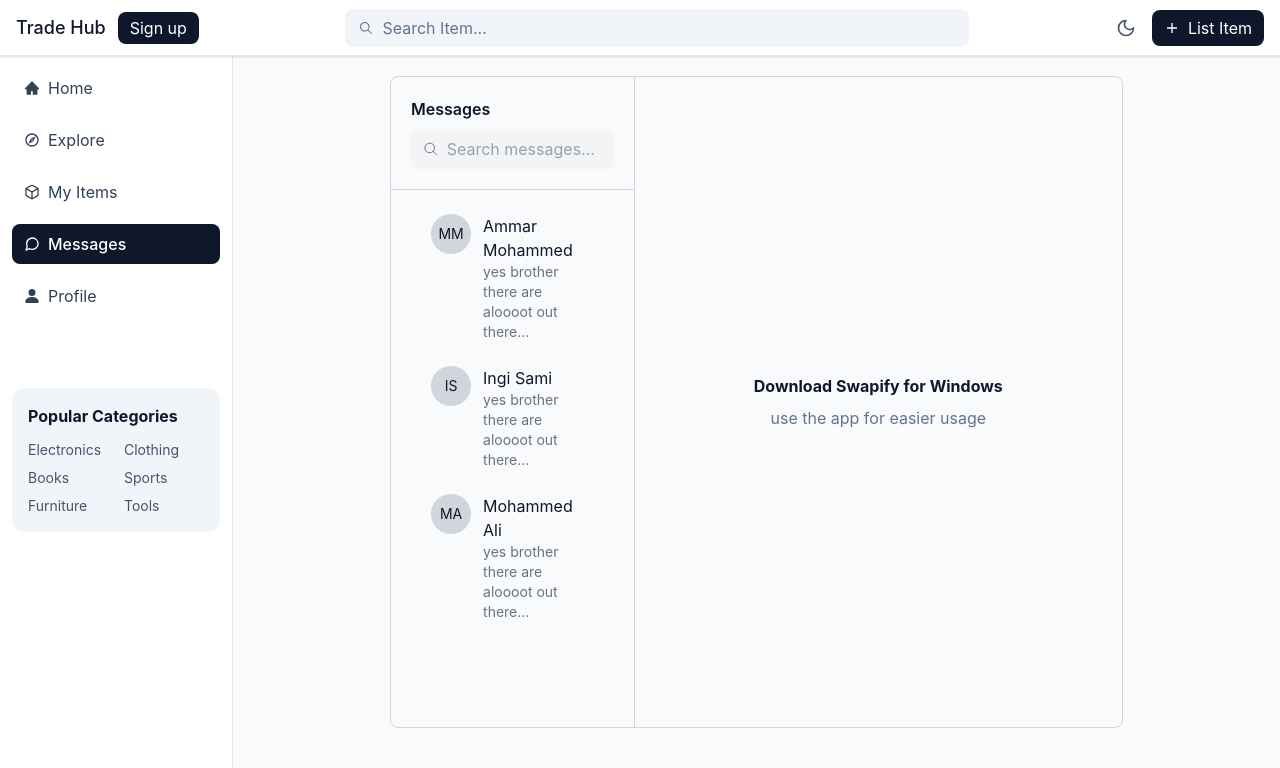
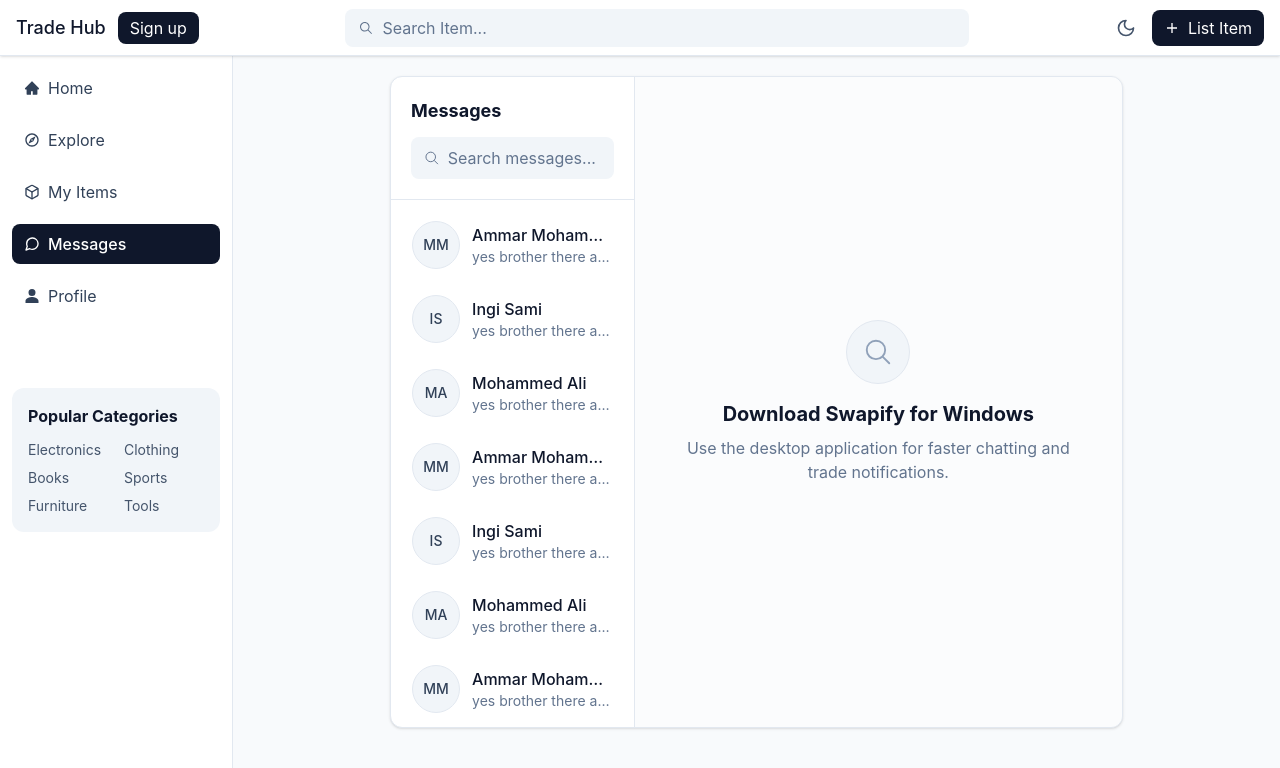
Before and after one commit to ammarmohammed6783-del/Swapify, a React (Vite) app: page /messages in a window 1280 px wide. Shown: the top 768 px of the page. Built offline with nearby package versions, Linux system fonts and the light colour scheme.

Commit message:
finished the ui of the message screen

```diff
--- a/src/components/User.tsx
+++ b/src/components/User.tsx
@@ -12,13 +12,15 @@
 
 function User({ element }: probs) {
     return (
-        <div className="rounded-lg py-3 hover:bg-gray-100 px-5 flex gap-3">
-            <div className="w-13">
-                <div className="rounded-full flex justify-center items-center bg-gray-300 w-10 h-10 text-sm">{element.photoName}</div>
+        <div className="rounded-xl p-3 hover:bg-slate-100 dark:hover:bg-slate-800/50 flex gap-3 cursor-pointer transition-colors border border-transparent hover:border-slate-200 dark:hover:border-slate-700">
+            <div className="flex-shrink-0">
+                <div className="rounded-full flex justify-center items-center bg-slate-100 dark:bg-slate-800 text-slate-700 dark:text-slate-300 border border-slate-200 dark:border-slate-700 w-12 h-12 text-sm font-medium">
+                    {element.photoName}
+                </div>
             </div>
-            <div className="overflow-auto">
-                <h3>{element.userName}</h3>
-                <p className="text-sm text-gray-500">{element.message}</p>
+            <div className="overflow-hidden flex flex-col justify-center">
+                <h3 className="font-medium text-slate-900 dark:text-slate-100 truncate">{element.userName}</h3>
+                <p className="text-sm text-slate-500 dark:text-slate-400 truncate">{element.message}</p>
             </div>
         </div>
     )
--- a/src/index.css
+++ b/src/index.css
@@ -1,3 +1,14 @@
 @import "tailwindcss";
 
 @custom-variant dark (&:is(.dark *));
+
+/* Hide scrollbar for Chrome, Safari and Opera */
+.no-scrollbar::-webkit-scrollbar {
+    display: none;
+}
+
+/* Hide scrollbar for IE, Edge and Firefox */
+.no-scrollbar {
+    -ms-overflow-style: none; /* IE and Edge */
+    scrollbar-width: none; /* Firefox */
+}
--- a/src/pages/Messages.tsx
+++ b/src/pages/Messages.tsx
@@ -22,29 +22,62 @@
             userName: "Mohammed Ali",
             message: "yes brother there are aloooot out there..."
         },
+                {
+            photoName: "MM",
+            userName: "Ammar Mohammed",
+            message: "yes brother there are aloooot out there..."
+        },
+        {
+            photoName: "IS",
+            userName: "Ingi Sami",
+            message: "yes brother there are aloooot out there..."
+        },
+        {
+            photoName: "MA",
+            userName: "Mohammed Ali",
+            message: "yes brother there are aloooot out there..."
+        },
+                {
+            photoName: "MM",
+            userName: "Ammar Mohammed",
+            message: "yes brother there are aloooot out there..."
+        },
+        {
+            photoName: "IS",
+            userName: "Ingi Sami",
+            message: "yes brother there are aloooot out there..."
+        },
+        {
+            photoName: "MA",
+            userName: "Mohammed Ali",
+            message: "yes brother there are aloooot out there..."
+        },
     ]
 
     const [searchedName, setSearchedName] = useState("");
 
     return (
         <div className="h-[calc(100vh-3.5rem)] pt-5">
-            <div className="w-[70%] h-[90%] m-auto flex border border-gray-300 rounded-lg overflow-hidden">
-                    <div className="px-5 border-r border-gray-300 w-1/3">
-                        <div className="border-b border-gray-300 -mx-5">
+            <div className="w-[70%] h-[90%] m-auto flex border border-slate-200 dark:border-slate-800 bg-white dark:bg-slate-900 shadow-sm rounded-xl overflow-hidden transition-colors">
+
+                {/* Left Sidebar: Conversations List */}
+                <div className="border-r border-slate-200 dark:border-slate-800 w-1/3 flex flex-col">
+                    <div className="border-b border-slate-200 dark:border-slate-800">
                         <div className="p-5">
-                                <h3 className="font-semibold mb-2">Messages</h3>
-                                <form className="flex items-center gap-2 bg-gray-100 rounded-lg px-3 py-2 w-full max-w-md">
-                                    <IoSearchOutline className="text-gray-500 text-lg" />
+                            <h3 className="font-bold text-slate-900 dark:text-slate-100 mb-3 text-lg">Messages</h3>
+                            <form className="flex items-center gap-2 bg-slate-100 dark:bg-slate-800/50 rounded-lg px-3 py-2 w-full border border-transparent focus-within:border-slate-300 dark:focus-within:border-slate-700 transition-colors">
+                                <IoSearchOutline className="text-slate-500 dark:text-slate-400 text-lg" />
                                 <input
                                     onChange={(e) => { setSearchedName(e.target.value) }}
                                     type="text"
                                     placeholder="Search messages..."
-                                        className="bg-gray-100 focus:outline-none w-full text-gray-700 placeholder-gray-400"
+                                    className="bg-transparent focus:outline-none w-full text-slate-900 dark:text-slate-100 placeholder-slate-500 dark:placeholder-slate-400"
                                 />
                             </form>
                         </div>
                     </div>
-                        <div className="my-3">
+
+                    <div className="overflow-y-auto flex-1 p-2 no-scrollbar">
                         {
                             users.map((ele, index) => {
                                 if (ele.userName.toLowerCase().includes(searchedName.toLowerCase())) {
@@ -54,10 +87,16 @@
                         }
                     </div>
                 </div>
-                    <div className="h-full flex justify-center items-center flex-col p-5 text-center w-2/3">
-                        <h3 className="font-bold text-slate-900 dark:text-slate-100 mb-2">Download Swapify for Windows</h3>
-                        <p className="text-slate-500 dark:text-slate-400">use the app for easier usage</p>
+
+                {/* Right Area: Empty State */}
+                <div className="h-full flex justify-center items-center flex-col p-5 text-center w-2/3 bg-slate-50/50 dark:bg-slate-900/50">
+                    <div className="bg-slate-100 dark:bg-slate-800 w-16 h-16 rounded-full flex items-center justify-center mb-4 border border-slate-200 dark:border-slate-700">
+                        <IoSearchOutline className="text-3xl text-slate-400 dark:text-slate-500" />
                     </div>
+                    <h3 className="font-bold text-slate-900 dark:text-slate-100 mb-2 text-xl">Download Swapify for Windows</h3>
+                    <p className="text-slate-500 dark:text-slate-400 max-w-sm">Use the desktop application for faster chatting and trade notifications.</p>
+                </div>
+
             </div>
         </div>
     )
```
Lines whose indentation alone changed are shown as unchanged.
